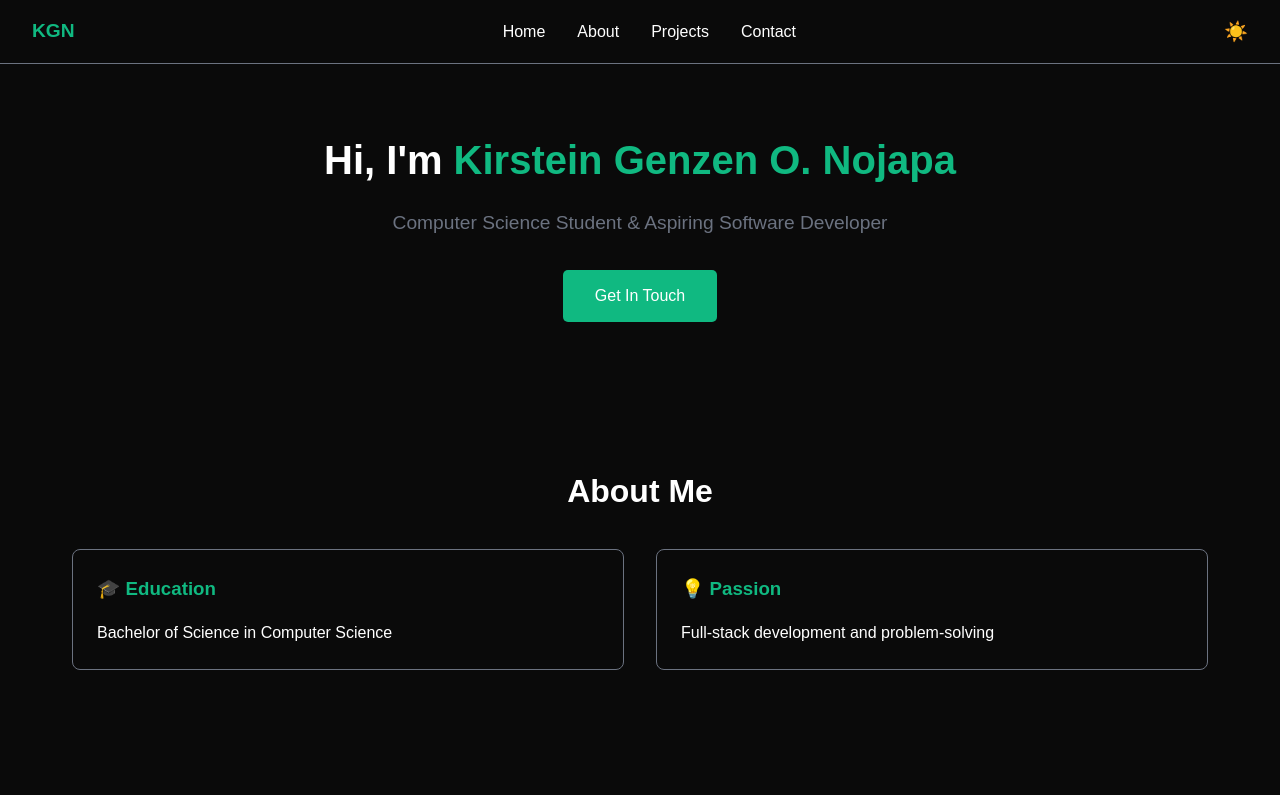
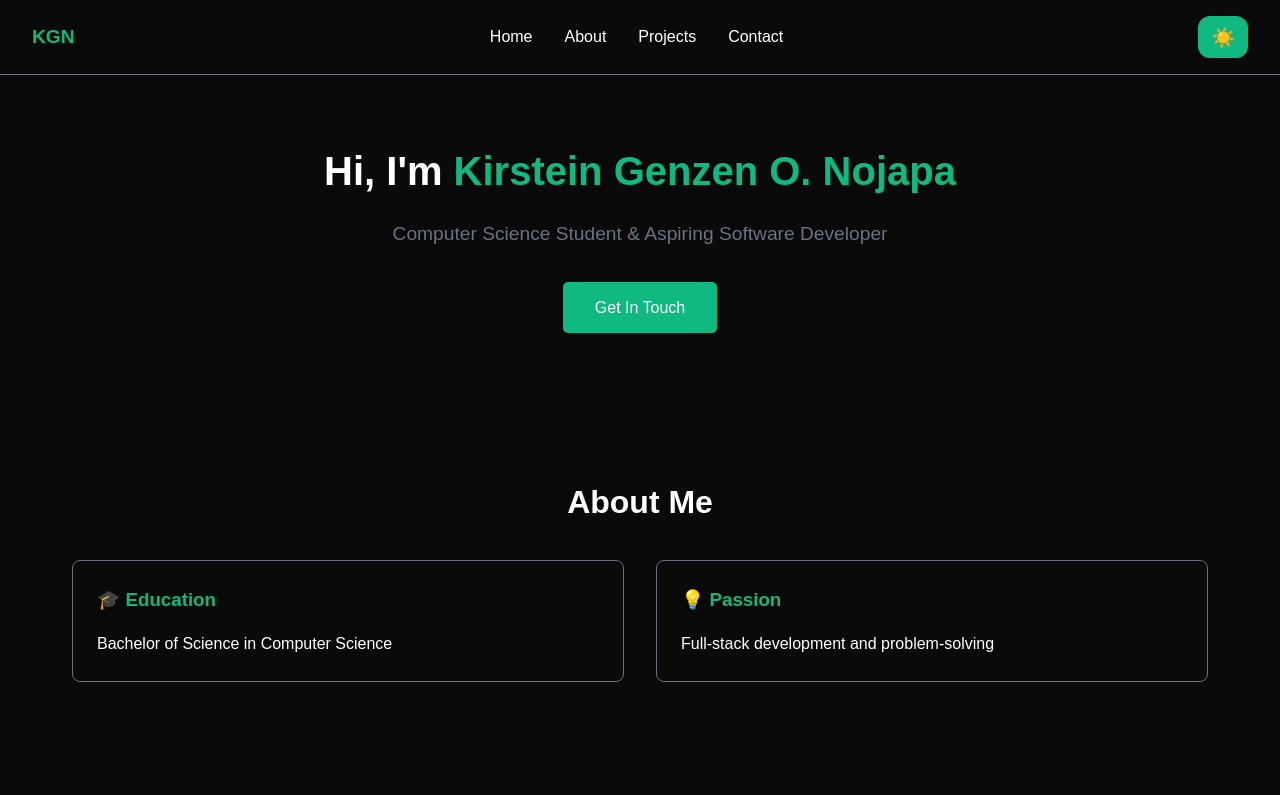
Before and after one commit to kirsteingenzennojapa/Nojapa-Portfolio, a plain HTML site: page index.html in a window 1280 px wide. Shown: the top 795 px of the page. Drawn offline with Linux system fonts and the light colour scheme.

Commit message:
Update styles.css

```diff
--- a/styles.css
+++ b/styles.css
@@ -4,23 +4,27 @@
   --accent: #059669;
   --secondary: #4b5563;
 }
+
 [data-theme="dark"] {
   --bg: #0a0a0a;
   --text: #ffffff;
   --accent: #10b981;
   --secondary: #6b7280;
 }
+
 [data-theme="light"] {
   --bg: #ffffff;
   --text: #000000;
   --accent: #059669;
   --secondary: #4b5563;
 }
+
 * {
   margin: 0;
   padding: 0;
   box-sizing: border-box;
 }
+
 body {
   font-family: Arial, sans-serif;
   background: var(--bg);
@@ -28,6 +32,7 @@ body {
   line-height: 1.6;
   transition: all 0.3s;
 }
+
 nav {
   display: flex;
   justify-content: space-between;
@@ -35,47 +40,65 @@ nav {
   padding: 1rem 2rem;
   border-bottom: 1px solid var(--secondary);
 }
+
 .logo {
   font-size: 1.2rem;
   font-weight: bold;
   color: var(--accent);
 }
+
 .nav-links {
   display: flex;
   list-style: none;
   gap: 2rem;
 }
+
 .nav-links a {
   color: var(--text);
   text-decoration: none;
 }
+
 .theme-toggle {
-  background: none;
+  background: var(--accent);
   border: none;
   font-size: 1.2rem;
   cursor: pointer;
-  color: var(--text);
+  color: #fff;
+  padding: 0.6rem 0.8rem;
+  border-radius: 12px;
+  transition: all 0.3s ease;
 }
+
+.theme-toggle:hover {
+  background: #047857;
+  transform: scale(1.05);
+}
+
 section {
   padding: 4rem 2rem;
   max-width: 1200px;
   margin: 0 auto;
 }
+
 .hero {
   text-align: center;
 }
+
 .hero h1 {
   font-size: 2.5rem;
   margin-bottom: 1rem;
 }
+
 .name {
   color: var(--accent);
 }
+
 .subtitle {
   color: var(--secondary);
   font-size: 1.2rem;
   margin-bottom: 1rem;
 }
+
 .btn-primary {
   background: var(--accent);
   color: white;
@@ -85,38 +108,45 @@ section {
   display: inline-block;
   margin: 1rem 0.5rem;
 }
+
 .about-grid {
   display: grid;
   grid-template-columns: repeat(auto-fit, minmax(250px, 1fr));
   gap: 2rem;
   margin-top: 2rem;
 }
+
 .card {
   background: var(--bg);
   padding: 1.5rem;
   border-radius: 8px;
   border: 1px solid var(--secondary);
 }
+
 .projects-grid {
   display: grid;
   grid-template-columns: repeat(auto-fit, minmax(300px, 1fr));
   gap: 2rem;
   margin-top: 2rem;
 }
+
 .contact-info {
   margin-top: 2rem;
 }
+
 .contact-item {
   display: flex;
   align-items: center;
   gap: 1rem;
   margin: 1rem 0;
 }
+
 h2 {
   font-size: 2rem;
   margin-bottom: 1rem;
   text-align: center;
 }
+
 h3 {
   color: var(--accent);
   margin-bottom: 1rem;
```
